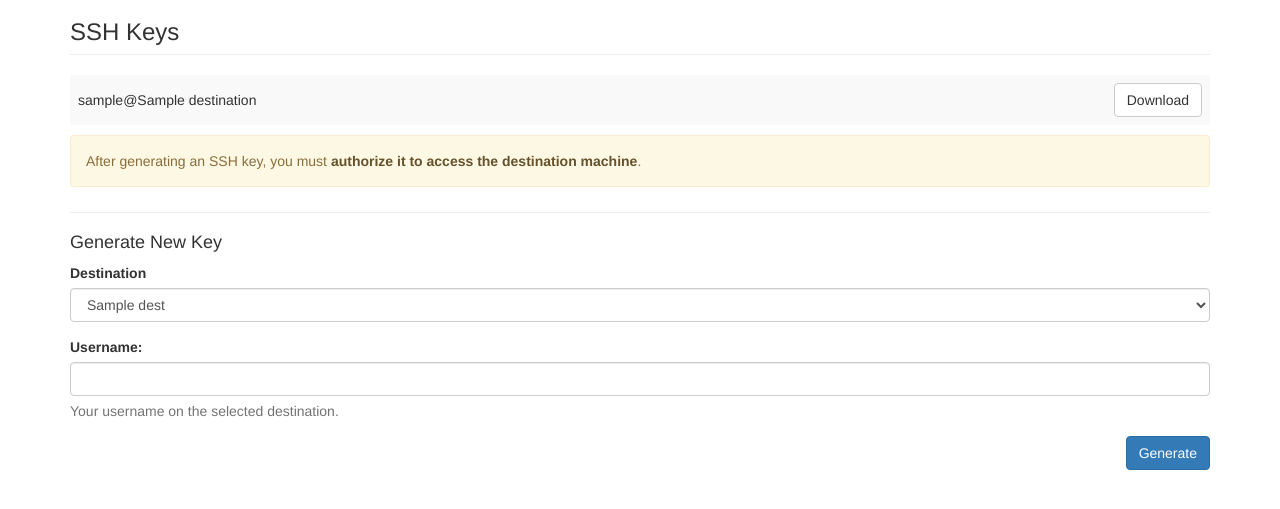
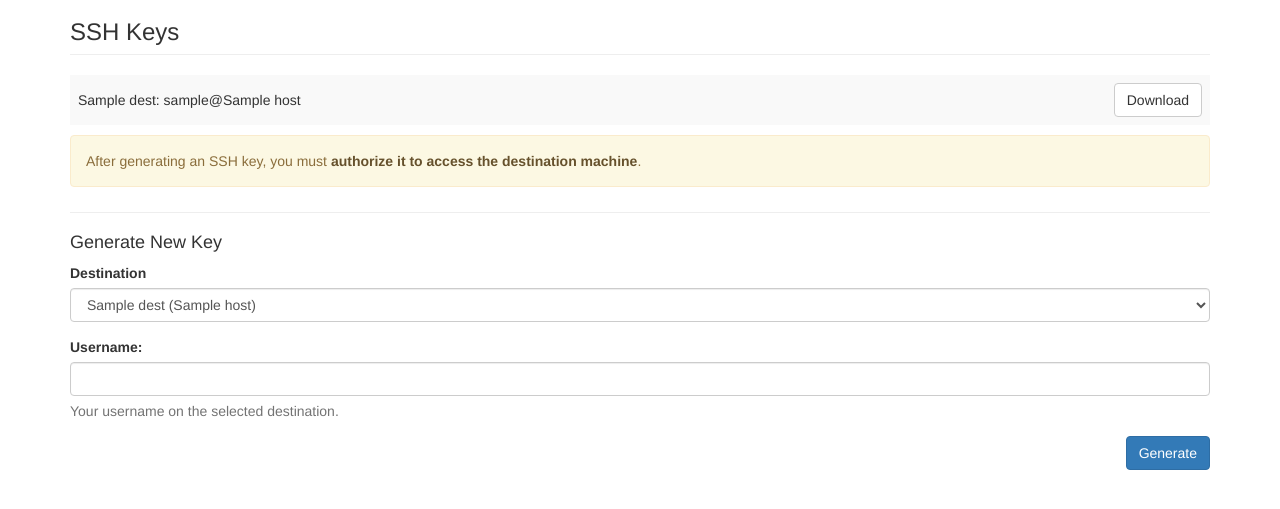
Before and after one commit to feltus/BDSS, a Python web app: template BDSS/templates/keys/index.html.jinja in a window 1280 px wide. Shown: the part 51-560 px from the top of the page. Run offline with Jinja, Linux system fonts and the light colour scheme; the template is opened without the code that fills it: most values are stand-ins (such as "Sample title", 1, 10 or a date in 2020); some libraries are stand-ins or nearby versions.

Commit message:
Show destination host on SSH keys list and new key form.

```diff
--- a/BDSS/templates/keys/index.html.jinja
+++ b/BDSS/templates/keys/index.html.jinja
@@ -14,7 +14,7 @@
         {% for k in keys %}
             <li style="overflow:hidden;line-height:34px;">
                 <a class="btn btn-default pull-right" href="/keys/{{ k.id }}">Download</a>
-                {{ k.username }}@{{ k.destination }}
+                {{ destinations[k.destination].label }}: {{ k.username }}@{{ destinations[k.destination].host }}
             </li>
         {% endfor %}
     </ul>
@@ -31,8 +31,8 @@
     <div class="form-group">
         <label for="destination">Destination</label>
         <select class="form-control" name="destination" id="destination">
-            {% for dest in destinations %}
-            <option value="{{ dest.id }}" data-destination='{{ dest|tojson|safe }}'>{{ dest.label }}</option>
+            {% for id, dest in destinations.iteritems() %}
+            <option value="{{ id }}" data-destination='{{ dest|tojson|safe }}'>{{ dest.label }} ({{ dest.host }})</option>
             {% endfor %}
         </select>
         <p class="help-block"></p>
```
Also changed, not shown: BDSS/routes/keys.py (+10 -1 lines).
